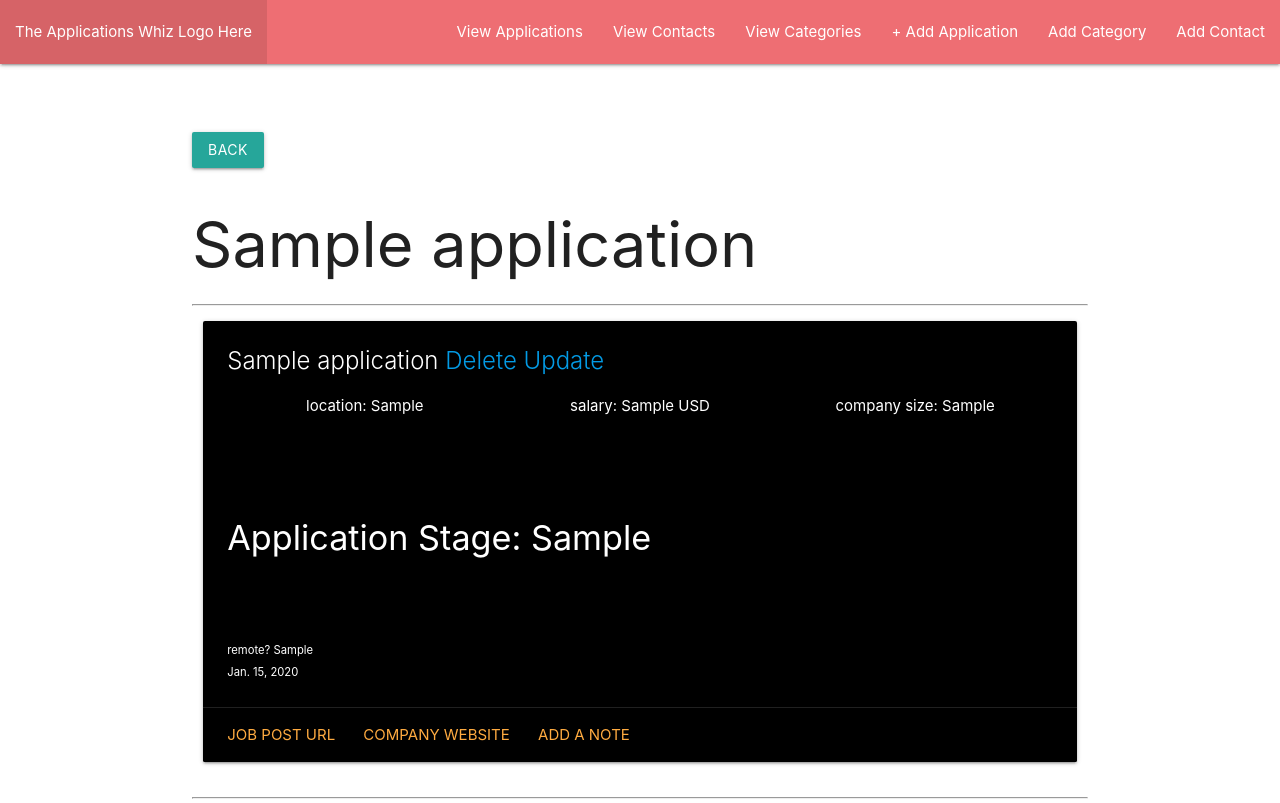
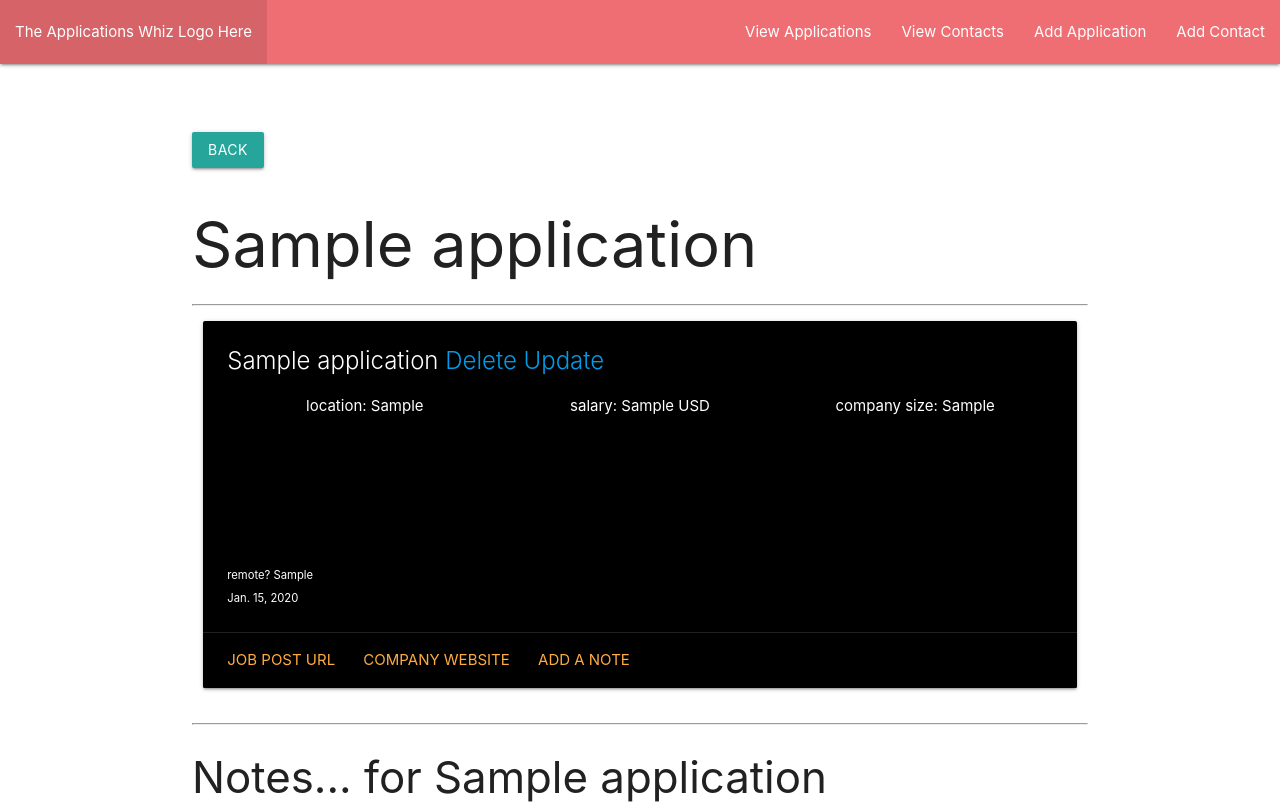
Before and after one commit to alba-molina-nyc/mycareerwhiz, a Django app: page /application/1 in a window 1280 px wide. Shown: the top 803 px of the page. Run offline with Django 3.2, Linux system fonts and the light colour scheme; tables that the repository leaves empty hold one stand-in row (values such as "Sample post").

Commit message:
ommits categories for now

```diff
--- a/theapplicationswhiz/admin.py
+++ b/theapplicationswhiz/admin.py
@@ -1,9 +1,10 @@
 from django.contrib import admin
-from .models import Application, Note, Category, Contact
+from .models import Application, Note, Contact
+# Category,
 
 admin.site.register(Application)
 admin.site.register(Note)
-admin.site.register(Category)
+# admin.site.register(Category)
 admin.site.register(Contact)
 
 # Register your models here.
--- a/theapplicationswhiz/forms.py
+++ b/theapplicationswhiz/forms.py
@@ -1,23 +1,26 @@
 from django import forms
-from .models import Application, Note, Category, Contact
+from .models import Application, Note, Contact
+
+# , Category
 
 # Interview
 
 #hardcodes the choices but not good bc cant make changes easily
 # category_choices = [('Not Hired','Not Hired'), ('Hired', 'Hired'), ('Rejected Offer', 'Rejected Offer'), ('Accepted Offer', 'Accepted Offer'), ('Negotiation Stage', 'Negotiation Stage'), ('Received Offer', 'Received Offer'), ('Scheduled Final Interview','Scheduled Final Interview'), ('Scheduled Technical Interview', 'Scheduled Technical Interview'), ('Scheduled Team Interview', 'Scheduled Team Interview'), ('Scheduled Interview with Hiring Manager', 'Scheduled Interview with Hiring Manager'), ('Send Thank You Email', 'Send Thank You Email'), ('Scheduled Interview with Recruiter', 'Scheduled Interview with Recruiter'), ('Submitted Application', 'Submitted Application'), ('Working on Application', 'Working on Application')]
 
-choices = Category.objects.all().values_list('name', 'name')
+# choices = Category.objects.all().values_list('name', 'name')
 
-choice_list = []
+# choice_list = []
 
-for item in choices:
-    choice_list.append(item)
+# for item in choices:
+#     choice_list.append(item)
 
 
 class ApplicationForm(forms.ModelForm):
     class Meta:
         model = Application
-        fields = ( 'user', 'title', 'company_name', 'salary', 'job_post', 'category', 'location', 'company_size', 'company_website', 'remote', 'category' )
+        fields = ( 'user', 'title', 'company_name', 'salary', 'job_post','location', 'company_size', 'company_website', 'remote' )
+        #  'category'
 
     widgets = {
         'user': forms.Select(attrs={'class': 'form-control'}),
@@ -29,7 +32,7 @@ class ApplicationForm(forms.ModelForm):
         'company_size': forms.TextInput(attrs={'class': 'form-control'}),
         'company_website': forms.URLInput(attrs={'class': 'form-control'}),
         'remote': forms.TextInput(attrs={'class': 'form-control'}),
-        'category': forms.Select(choices=choice_list, attrs={'class': 'form-control'}),
+        # 'category': forms.Select(choices=choice_list, attrs={'class': 'form-control'}),
     }
 
 
--- a/theapplicationswhiz/models.py
+++ b/theapplicationswhiz/models.py
@@ -7,14 +7,14 @@ from django.conf import settings
 
 # Create your models here.
 
-class Category(models.Model):
-    name = models.CharField(max_length=255)
+# class Category(models.Model):
+#     name = models.CharField(max_length=255)
 
-    def __str__(self):
-        return self.name
+#     def __str__(self):
+#         return self.name
 
-    def get_absolute_url(self):
-        return reverse('application-detail', kwargs={'pk': self.id})
+#     def get_absolute_url(self):
+#         return reverse('application-detail', kwargs={'pk': self.id})
 
 class Application(models.Model):
     title = models.CharField(max_length=255)
@@ -30,7 +30,7 @@ class Application(models.Model):
     submission_status = models.CharField(max_length=255)
     remote = models.CharField(max_length=255)
     next_steps = models.DateField(auto_now_add=True)
-    category = models.CharField(max_length=255, default='uncategorized')
+    # category = models.CharField(max_length=255, default='uncategorized')
 
 
     def __str__(self):
--- a/theapplicationswhiz/templates/application_detail.html
+++ b/theapplicationswhiz/templates/application_detail.html
@@ -37,7 +37,7 @@
             </tr>
           </table>
           <br/>  <br/>    <br/>
-        <h4> Application Stage: {{ application.category }}</h4>
+        <!-- <h4> Application Stage: {{ application.category }}</h4> -->
         <br/>  <br/>    <br/>
         <small>
           <td>remote? {{ application.remote }}</td>
--- a/theapplicationswhiz/templates/applications.html
+++ b/theapplicationswhiz/templates/applications.html
@@ -32,7 +32,7 @@
       <tr>
         <td> <a href="{% url 'application-detail' application.pk %}"> {{ application.title }}</a> </td>
         <td>{{ application.company_name }} </td>
-        <td> {{ application.category }} </td>
+        <!-- <td> {{ application.category }} </td> -->
         <td> <a href="{% url 'application_delete' application.pk %}">Delete</td>
         <td> <a href="{% url 'application_update' application.pk %}">Update</a></td>
       </tr>
--- a/theapplicationswhiz/templates/base.html
+++ b/theapplicationswhiz/templates/base.html
@@ -37,9 +37,9 @@
                 <ul class="right">
                     <li><a href="{% url 'applications' %}">View Applications</a></li>
                     <li><a href="{% url 'contacts' %}">View Contacts</a></li>
-                    <li><a href="{% url 'categories' %}">View Categories</a></li>
-                    <li><a href="{% url 'add_application' %}">+ Add Application</a></li>
-                    <li><a href="{% url 'add_category' %}">Add Category</a></li>
+
+                    <li><a href="{% url 'add_application' %}">Add Application</a></li>
+
                     <li><a href="{% url 'add_contact' %}">Add Contact</a></li>
 
 
--- a/theapplicationswhiz/templates/category_detail.html
+++ /dev/null
@@ -1 +0,0 @@
-<h1> Category detail</h1>
--- a/theapplicationswhiz/urls.py
+++ b/theapplicationswhiz/urls.py
@@ -1,6 +1,7 @@
 from django.urls import path
 from . import views
-from .views import HomeView, ApplicationsView, ApplicationDetailView, AddApplicationView, AddNoteView, UpdateApplicationView, AddCategoryView, DeleteApplicationView, AddContactView, ContactsView, ContactDetailView, CategoriesView, CategoryDetailView
+from .views import HomeView, ApplicationsView, ApplicationDetailView, AddApplicationView, AddNoteView, UpdateApplicationView, DeleteApplicationView, AddContactView, ContactsView, ContactDetailView
+# , CategoriesView, CategoryDetailView, AddCategoryView,
 
 
 # AddInterviewView/UpdateNoteView
@@ -15,9 +16,9 @@ urlpatterns = [
       path('application/<int:pk>/update/', UpdateApplicationView.as_view(), name='application_update'),
       path('application/<int:pk>/delete/', DeleteApplicationView.as_view(), name='application_delete'),
       path('application/<int:pk>/add_note/', AddNoteView.as_view(), name='add_note'),
-      path('categories/', CategoriesView.as_view(), name='categories'),
-      path('category/<int:pk>', CategoryDetailView.as_view(), name='category-detail'),
-      path('add_category/', AddCategoryView.as_view(), name='add_category'),
+      # path('categories/', CategoriesView.as_view(), name='categories'),
+      # path('category/<int:pk>', CategoryDetailView.as_view(), name='category-detail'),
+      # path('add_category/', AddCategoryView.as_view(), name='add_category'),
       path('contacts/', ContactsView.as_view(), name='contacts'),
       path('contact/<int:pk>', ContactDetailView.as_view(), name='contact-detail'),
       path('add_contact/', AddContactView.as_view(), name='add_contact'),
--- a/theapplicationswhiz/views.py
+++ b/theapplicationswhiz/views.py
@@ -2,10 +2,11 @@ from django.shortcuts import render, redirect
 from django.urls.base import reverse_lazy
 # allows to list a queryset and then bring them back to website, queryset brings back one record, createview allows you to create
 from django.views.generic import ListView, DetailView, CreateView, UpdateView, DeleteView
-from .models import Application, Category, Note, Contact
-#  Interview
+from .models import Application, Note, Contact
+#  Interview, Category,
 from django.contrib.auth.models import User
-from .forms import ApplicationForm, NoteForm, Application, Category, ContactForm
+from .forms import ApplicationForm, NoteForm, Application, ContactForm
+# Category,
 
 # InterviewForm
 
@@ -58,19 +59,19 @@ class AddNoteView(CreateView):
 
 
 ######## Category #########
-class CategoriesView(ListView):
-    model = Category
-    template_name = 'categories.html'
+# class CategoriesView(ListView):
+#     model = Category
+#     template_name = 'categories.html'
 
-class AddCategoryView(CreateView):
-    model = Category
-    template_name = 'add_category.html'
-    fields = '__all__'
-    success_url = '/applications/'
+# class AddCategoryView(CreateView):
+#     model = Category
+#     template_name = 'add_category.html'
+#     fields = '__all__'
+#     success_url = '/applications/'
 
-class CategoryDetailView(DetailView):
-    model = Category
-    template_name = 'category.html'
+# class CategoryDetailView(DetailView):
+#     model = Category
+#     template_name = 'category.html'
 
 
 ######## Note #########
```
Also changed, not shown: theapplicationswhiz/templates/add_category.html (deleted, +0 -17 lines), theapplicationswhiz/templates/categories.html (deleted, +0 -16 lines), theapplicationswhiz/migrations/0024_auto_20211205_2035.py (added).
